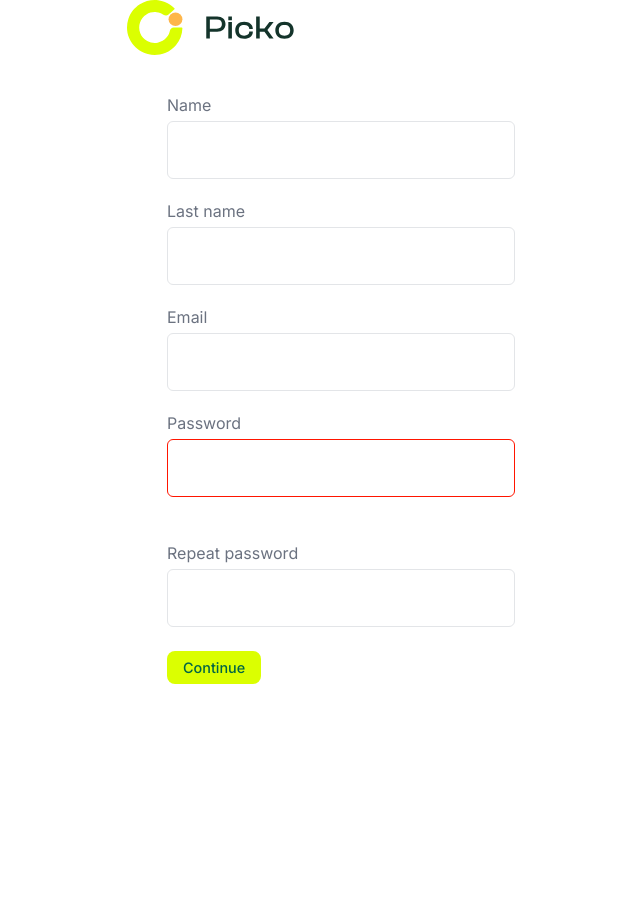
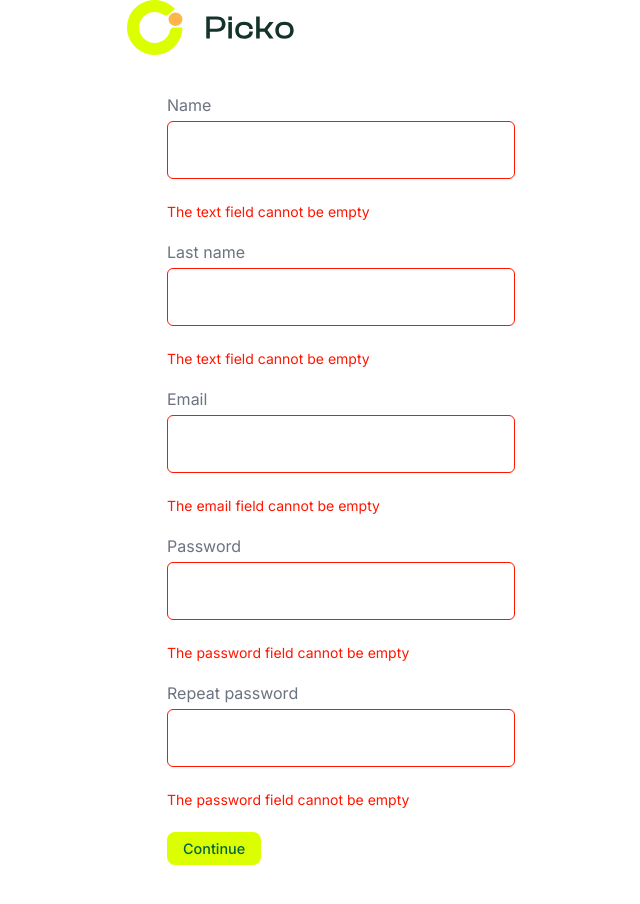
Before and after one commit to flaviozorzetto/project-picko, a React (Create React App) app: page /signup in a window 1280 px wide. Both pictures are taken after a click on the button "Continue". Shown: the whole page, without its empty margins (339-979 px from the left). Before the commit the page ends 800 px from the top, so only its background shows below. Built offline with nearby package versions, Linux system fonts and the light colour scheme; no server answers.

Commit message:
refactor: finished the error handling for textArea fields

```diff
--- a/src/components/Form/Form.js
+++ b/src/components/Form/Form.js
@@ -4,22 +4,19 @@ import Banner from "../../components/Banner/Banner.js"
 import { useValidation } from "../../contexts/ValidationContext.js";
 
 export default function Form(props) {
-  const { inputs, validate } = useValidation();
+  const { validation } = useValidation();
 
   const validateAndSubmit = (event) => {
     event.preventDefault()
-    if(!validate()) return;
-
+    if(!validation()) return;
     props.onSubmit(event)
   }
 
   return (
     <form noValidate id={props.id} className="form" method={props.method} target={props.target} action={props.action} onSubmit={validateAndSubmit}>
-      {/* errorMessageDisplay &&  */}
       {props.error && props.error.scope == "global" &&
         <Banner iconLeft="alert-circle" theme="danger" content={props.error.message} />
       }
-
       {props.children}
     </form>
   );
--- a/src/components/TextArea/TextArea.js
+++ b/src/components/TextArea/TextArea.js
@@ -10,7 +10,6 @@ export default function TextArea(props) {
     inputError == true
   );
 
-
   useEffect(() => {
     if (props.error) {
       setErrorMessageDisplay(true);
@@ -18,10 +17,18 @@ export default function TextArea(props) {
     }
   }, [props.error]);
 
-  const {inputs, addInput} = useValidation();
+  const { inputs, addInput, currentInputs, setCurrentInputs } = useValidation();
+
+  useEffect(() => {
+    // adding inputs for the first time
+    if (!inputs[props.name]) {
+      addInput(props.name, "", props.type);
+    }
+    setCurrentInputs((prev) => [...new Set([...prev, props.name])]);
+  }, [props.name]); // rever se o local a se observar é o props.name
 
   const handleInput = (event) => {
-    addInput(props.name, event.target.value, event.target.type)
+    addInput(props.name, event.target.value, event.target.type);
 
     if (inputError && inputError.scope == "local") {
       setErrorMessageDisplay(false);
@@ -29,16 +36,11 @@ export default function TextArea(props) {
   };
 
   useEffect(() => {
-    if(inputs[props.name] && inputs[props.name].error) {
-      console.log("sass", inputs[props.name])
-      setInputError(inputs[props.name].error)
+    if (inputs[props.name] && inputs[props.name].message) {
+      setInputError(inputs[props.name].message);
       setErrorMessageDisplay(true);
     }
-  }, [inputs[props.name]])
-
-  useEffect(() => {
-    addInput(props.name, "", props.type)
-  }, [props.value])
+  }, [inputs[props.name]]);
 
   return (
     <>
@@ -53,10 +55,9 @@ export default function TextArea(props) {
             onChange={props.onChange}
             className={`text_input${
               errorMessageDisplay &&
+              props.error &&
               inputError &&
-              ((inputError.scope == "local" &&
-                inputError.type == props.name) ||
-                inputError.scope == "global")
+              (inputError.scope == "local" || inputError.scope == "global")
                 ? " text_input_error"
                 : ""
             }${props.iconLeft ? " pl-50" : ""}${
@@ -79,14 +80,11 @@ export default function TextArea(props) {
         </div>
       </div>
 
-      {errorMessageDisplay &&
-        inputError &&
-        inputError.scope == "local" &&
-        inputError.type == props.name && (
-          <div className="error_message-container">
-            <span className="error_message">{inputError.error}</span>
-          </div>
-        )}
+      {errorMessageDisplay && props.error && inputError && inputError.scope == "local" && (
+        <div className="error_message-container">
+          <span className="error_message">{inputError.message}</span>
+        </div>
+      )}
     </>
   );
 }
--- a/src/contexts/AuthContext.js
+++ b/src/contexts/AuthContext.js
@@ -1,10 +1,10 @@
-import React, { useContext, useState, useEffect } from 'react';
-import { auth } from '../firebase.js';
+import React, { useContext, useState, useEffect } from "react";
+import { auth } from "../firebase.js";
 import { useValidation } from "./ValidationContext.js";
 import {
   createUserDocument,
   queryUser,
-} from '../components/Manager/Firebase.js';
+} from "../components/Manager/Firebase.js";
 
 const AuthContext = React.createContext();
 
@@ -13,19 +13,19 @@ export function useAuth() {
 }
 
 export function AuthProvider({ children }) {
-	const { validate } = useValidation();
+  const { validation } = useValidation();
 
   const [currentUser, setCurrentUser] = useState(null);
   const [loading, setLoading] = useState(true);
 
   async function signup(signupObj) {
     const userInfo = {
-			firstName: signupObj['first-name'].value,
-			lastName: signupObj['last-name'].value,
-			email: signupObj['email'].value,
-			password: signupObj['password'].value,
-			companyName: signupObj['company-name'].value,
-			jobRole: signupObj['job-role'].value,
+      firstName: signupObj["first-name"].value,
+      lastName: signupObj["last-name"].value,
+      email: signupObj["email"].value,
+      password: signupObj["password"].value,
+      companyName: signupObj["company-name"].value,
+      jobRole: signupObj["job-role"].value,
     };
 
     const { firstName, lastName, email, password, companyName, jobRole } =
@@ -43,7 +43,7 @@ export function AuthProvider({ children }) {
 
       return res;
     } catch (err) {
-			return { error: validate(err.code) };
+      return { error: validation(err.code) };
     }
   }
 
@@ -52,12 +52,12 @@ export function AuthProvider({ children }) {
       let res = await auth.signInWithEmailAndPassword(email, password);
       if (!res.user.emailVerified) {
         let error = new Error("The email is not verified");
-				error.code = 'auth/email-not-verified';
+        error.code = "auth/email-not-verified";
         throw error;
       }
       return res;
     } catch (err) {
-			return { error: validate(err.code) };
+      return { error: validation(err.code) };
     }
   }
 
@@ -70,12 +70,12 @@ export function AuthProvider({ children }) {
       let res = await auth.sendPasswordResetEmail(email);
       return res;
     } catch (err) {
-			return { error: validate(err.code) };
+      return { error: validation(err.code) };
     }
   }
 
   useEffect(() => {
-		auth.onAuthStateChanged(async user => {
+    auth.onAuthStateChanged(async (user) => {
       setLoading(true);
       if (!user) {
         setCurrentUser(null);
--- a/src/contexts/ValidationContext.js
+++ b/src/contexts/ValidationContext.js
@@ -1,4 +1,4 @@
-import React, { useContext, useState, useEffect } from "react";
+import React, { useContext, useState } from "react";
 
 const ValidationContext = React.createContext();
 
@@ -7,7 +7,9 @@ export const useValidation = () => {
 };
 
 export const ValidationProvider = ({ children }) => {
-  const [inputs, setInputs] = useState({})
+  let isValidated = true;
+  const [inputs, setInputs] = useState({});
+  const [currentInputs, setCurrentInputs] = useState([]);
 
   const addInput = (name, value, type) => {
     setInputs((prev) => ({
@@ -15,9 +17,17 @@ export const ValidationProvider = ({ children }) => {
       [name]: {
         "value": value,
         "type": type,
-        "error": "",
+        "message": "",
       }
     }))
+  }
+
+  const removeInput = () => {
+    for(let name of currentInputs) {
+      if(inputs[name]) {
+        delete inputs[name];
+      }
+    }
   }
 
   const customErrorMessages = {
@@ -26,77 +36,81 @@ export const ValidationProvider = ({ children }) => {
         ...prev,
         [inputName]: {
           ...prev[inputName],
-          "error": {
-            error: error,
+          "message": {
+            message: error,
             type: inputs[inputName].type,
             scope: "local"
           }
         }
       }))
+      isValidated = false;
     },
 		'auth/email-not-verified': {
-        error: "Your email isn't verified",
+        message: "Your email isn't verified",
         type: 'email',
         scope: 'global',
     },
 		'auth/user-not-found': {
-        error: 'Incorrect email or password',
+        message: 'Incorrect email or password',
         type: 'email',
         scope: 'global',
     },
 		'auth/wrong-password': {
-        error: 'Incorrect email or password',
+        message: 'Incorrect email or password',
         type: 'email',
         scope: 'global',
     },
 		'auth/too-many-requests': {
-        error: 'Too many requests with this email. Please wait.',
+        message: 'Too many requests with this email. Please wait.',
         type: 'password',
         scope: 'global',
     },
 		'auth/email-already-in-use': {
-        error: 'Email already exists.',
+        message: 'Email already exists.',
         type: 'email',
         scope: 'global',
     },
 		'auth/invalid-email': {
-        error: 'Your email is badly formatted',
+        message: 'Your email is badly formatted',
         type: 'email',
         scope: 'local',
     },
 	};
 
-  const validate = (errorCode) => {
+  const validation = (errorCode) => {
+    isValidated = true;
+    // if there's a global error before the auth
     if(errorCode) {
       let errorMessage = customErrorMessages[errorCode]
       return errorMessage ? errorMessage : 'Failed to validate';
     }
 
-    for(let i in inputs) {
-      console.log("asdasd", inputs[i])
-      if(inputs[i].type == "password") {
-        if(inputs[i].value.length < 6) {
-          customErrorMessages["input/local-error"](i, "The password must have at least 6 characters")
+    for(let name in inputs) {
+      if(inputs[name].type == "password") {
+        if(name == "password-confirmation") {
+          if(inputs["password"].value !== inputs[name].value) {
+            customErrorMessages["input/local-error"](name, "Passwords do not match")
+          }
         }
 
-        if(inputs[i].value.length == 0) {
-          customErrorMessages["input/local-error"](i, "The password field cannot be empty")
+        if(inputs[name].value.length > 0 && inputs[name].value.length < 6) {
+          customErrorMessages["input/local-error"](name, "The password must have at least 6 characters")
         }
-      } else if(inputs[i].type == "email") {
-
-        if(inputs[i].value.length == 0) {
-          customErrorMessages["input/local-error"](i, "The email field cannot be empty")
+      } else if(inputs[name].type == "email") {
+        if (/^\w+([\.-]?\w+)*@\w+([\.-]?\w+)*(\.\w{2,3})+$/.test(inputs[name].value) == false) {
+          customErrorMessages["input/local-error"](name, "You must enter an valid email address")
         }
       }
 
-      if(inputs[i].error) return false;
+      if(inputs[name].value.length == 0) {
+        customErrorMessages["input/local-error"](name, `The ${inputs[name].type} field cannot be empty`)
+      }
     }
-
+    return isValidated;
   }
 
-
   return (
-    <ValidationContext.Provider value={{inputs, addInput, validate}}>
+    <ValidationContext.Provider value={{inputs, addInput, removeInput, currentInputs, setCurrentInputs, validation}}>
       {children}
     </ValidationContext.Provider>
   );
--- a/src/routes/Login.js
+++ b/src/routes/Login.js
@@ -1,28 +1,27 @@
-import React, { useEffect, useRef, useState } from 'react';
-import { useAuth } from '../contexts/AuthContext.js';
-import { useValidation } from '../contexts/ValidationContext.js';
-import { Link, useNavigate } from 'react-router-dom';
-import Form from '../components/Form/Form.js';
-import TextArea from '../components/TextArea/TextArea.js';
-import Button from '../components/Elements/Button/Button.js';
-import './Login.scss';
-import logo from '../assets/svgs/logo.svg';
+import React, { useState } from "react";
+import { useAuth } from "../contexts/AuthContext.js";
+import { Link, useNavigate } from "react-router-dom";
+import { useValidation } from "../contexts/ValidationContext.js";
+import Form from "../components/Form/Form.js";
+import TextArea from "../components/TextArea/TextArea.js";
+import Button from "../components/Elements/Button/Button.js";
+import "./Login.scss";
+import logo from "../assets/svgs/logo.svg";
 
 export default function Login() {
-	const { validate } = useValidation();
+  const { inputs } = useValidation();
 
   const [state, setStates] = useState({
-		email: { value: '' },
-		password: { value: '' },
+    email: { value: "" },
+    password: { value: "" },
   });
 
-	const [error, setError] = useState('');
-
+  const [error, setError] = useState("");
   const { login } = useAuth();
   const [loading, setLoading] = useState(false);
   const navigate = useNavigate();
 
-	const handleChange = event => {
+  const handleChange = (event) => {
     let stateName = event.target.name;
 
     setStates({
@@ -33,16 +32,16 @@ export default function Login() {
 
   async function handleSubmit(e) {
     e.preventDefault();
-		setError('');
+    setError("");
     setLoading(true);
 
     const res = await login(state.email.value, state.password.value);
 
-		if ((res && res.error)) {
+    if (res && res.error) {
       let customError = res.error;
       setError(customError);
     } else {
-			navigate('/dashboard');
+      navigate("/dashboard");
     }
     setLoading(false);
   }
@@ -51,7 +50,7 @@ export default function Login() {
     <>
       <div className="login-page">
         <div className="login-container">
-					<img src={logo} className="logo" alt="logo"/>
+          <img src={logo} className="logo" alt="logo" />
 
           <Form onSubmit={handleSubmit} error={error}>
             <TextArea
@@ -60,7 +59,7 @@ export default function Login() {
               type="email"
               name="email"
               disabled={false}
-							error={error}
+              error={inputs["email"] && inputs["email"].message ? inputs["email"].message : error}
             >
               Email
             </TextArea>
@@ -70,7 +69,7 @@ export default function Login() {
               type="password"
               name="password"
               disabled={false}
-							error={error}
+              error={inputs["password"] && inputs["password"].message ? inputs["password"].message : error}
             >
               Password
             </TextArea>
--- a/src/routes/Signup.js
+++ b/src/routes/Signup.js
@@ -1,43 +1,33 @@
-import React, { useEffect, useRef, useState } from 'react';
-import { useAuth } from '../contexts/AuthContext.js';
-import { Link } from 'react-router-dom';
+import React, { useEffect, useRef, useState } from "react";
+import { useAuth } from "../contexts/AuthContext.js";
+import { Link } from "react-router-dom";
+import { useValidation } from "../contexts/ValidationContext.js";
 
-import Form from '../components/Form/Form.js';
-import TextArea from '../components/TextArea/TextArea.js';
-import Button from '../components/Elements/Button/Button.js';
+import Form from "../components/Form/Form.js";
+import TextArea from "../components/TextArea/TextArea.js";
+import Button from "../components/Elements/Button/Button.js";
 
-import './Signup.scss';
-import logo from '../assets/svgs/logo.svg';
+import "./Signup.scss";
+import logo from "../assets/svgs/logo.svg";
 
 export default function Signup() {
+  const { validation, setCurrentInputs, removeInput, inputs } = useValidation();
   const [step, setStep] = useState(1);
 
-	const backToPreviousStep = () => setStep(step - 1);
-
-	const validateForNextStep = () => {
-		if (validateLocalInputs()) {
-			setStep(step + 1);
-		}
-	};
-
   const [state, setStates] = useState({
-		'first-name': { value: '' },
-		'last-name': { value: '' },
-		email: { value: '' },
-		password: { value: '' },
-		'password-confirmation': { value: '' },
-		'company-name': { value: '' },
-		'job-role': { value: '' },
-		'employee-quantity': { value: '' },
+    "first-name": { value: "" },
+    "last-name": { value: "" },
+    email: { value: "" },
+    password: { value: "" },
+    "password-confirmation": { value: "" },
+    "company-name": { value: "" },
+    "job-role": { value: "" },
+    "employee-quantity": { value: "" },
   });
 
-	const [error, setError] = useState('');
-	const handleChange = event => {
+  const [error, setError] = useState("");
+  const handleChange = (event) => {
     let stateName = event.target.name;
-
-		// if(props.error) {
-		//   setErrorMessageDisplay(false);
-		// }
 
     setStates({
       ...state,
@@ -45,36 +35,12 @@ export default function Signup() {
     });
   };
 
-	useEffect(() => {
-		console.log('!!!', state);
-	}, [state]);
-
   const { signup } = useAuth();
   const [loading, setLoading] = useState(false);
 
-	const validateLocalInputs = () => {
-		if (state['password'].value.length < 6) {
-			return setError({
-				message: 'Password must have at least 6 characters',
-				type: 'password',
-				scope: 'local',
-			});
-		} else if (
-			state['password'].value !== state['password-confirmation'].value
-		) {
-			return setError({
-				message: 'Passwords do not match',
-				type: 'password-confirmation',
-				scope: 'local',
-			});
-		} else {
-			return true;
-		}
-	};
-
-	const handleSubmit = async e => {
-		if (!validateLocalInputs()) return;
+  const handleSubmit = async (e) => {
     setStep(step + 1);
+	setCurrentInputs([])
 
     e.preventDefault();
     setLoading(true);
@@ -104,57 +70,59 @@ export default function Signup() {
                   <>
                     <TextArea
                       onChange={handleChange}
-											value={state['first-name'].value}
+                      value={state["first-name"].value}
                       required={true}
                       id="1"
                       type="text"
                       name="first-name"
                       disabled={false}
+					  error={inputs["first-name"] ? inputs["first-name"].message : ""}
                     >
                       Name
                     </TextArea>
                     <TextArea
                       onChange={handleChange}
-											value={state['last-name'].value}
+                      value={state["last-name"].value}
                       required={true}
                       type="text"
                       name="last-name"
                       disabled={false}
+					  error={inputs["last-name"] ? inputs["last-name"].message : ""}
                     >
                       Last name
                     </TextArea>
 
                     <TextArea
                       onChange={handleChange}
-											value={state['email'].value}
+                      value={state["email"].value}
                       required={true}
                       type="email"
                       name="email"
                       disabled={false}
-											error={error}
+                      error={inputs["email"] ? inputs["email"].message : error}
                     >
                       Email
                     </TextArea>
 
                     <TextArea
                       onChange={handleChange}
-											value={state['password'].value}
+                      value={state["password"].value}
                       required={true}
                       type="password"
                       name="password"
                       disabled={false}
-											error={error}
+                      error={inputs["password"] ? inputs["password"].message : error}
                     >
                       Password
                     </TextArea>
                     <TextArea
                       onChange={handleChange}
-											value={state['password-confirmation'].value}
+                      value={state["password-confirmation"].value}
                       required={true}
                       type="password"
                       name="password-confirmation"
                       disabled={false}
-											error={error}
+					  error={inputs["password-confirmation"] ? inputs["password-confirmation"].message : ""}
                     >
                       Repeat password
                     </TextArea>
@@ -162,7 +130,12 @@ export default function Signup() {
                       content="Continue"
                       type="button"
                       theme="primary"
-											onClick={() => validateForNextStep()}
+                      onClick={() => {
+						  if(validation()) {
+							setStep(step + 1)
+							setCurrentInputs([])
+						  }
+					  }}
                       size="s"
                       disabled={loading}
                     />
@@ -171,35 +144,38 @@ export default function Signup() {
 					<>
                     <TextArea
                       onChange={handleChange}
-											value={state['company-name'].value}
+                      value={state["company-name"].value}
                       required={true}
                       id="2"
                       type="text"
                       name="company-name"
                       disabled={false}
+					  error={inputs["company-name"] ? inputs["company-name"].message : ""}
                     >
                       Company name
                     </TextArea>
                     <TextArea
                       onChange={handleChange}
-											value={state['job-role'].value}
+                      value={state["job-role"].value}
                       required={true}
                       type="text"
                       name="job-role"
                       disabled={false}
+					  error={inputs["job-role"] ? inputs["job-role"].message : ""}
                     >
                       Job role
                     </TextArea>
-										<TextArea
+                    {/* <TextArea
                       onChange={handleChange}
-											value={state['employee-quantity'].value}
+                      value={state["employee-quantity"].value}
                       required={true}
                       type="checkbox"
                       name="employee-quantity"
                       disabled={false}
+					  error={inputs["employee-quantity"] ? inputs["employee-quantity"].message : ""}
                     >
                       How many employees?
-										</TextArea>
+                    </TextArea> */}
 
                     <Button
                       content="Sign up"
@@ -213,7 +189,11 @@ export default function Signup() {
                       content="Back to step 1"
                       type="button"
                       theme="primary"
-											onClick={() => backToPreviousStep()}
+                      onClick={() => {
+						setStep(step - 1);
+						setCurrentInputs([]);
+						removeInput();
+					  }}
                       size="s"
                       disabled={loading}
                     />
```
Lines whose indentation alone changed are shown as unchanged.
